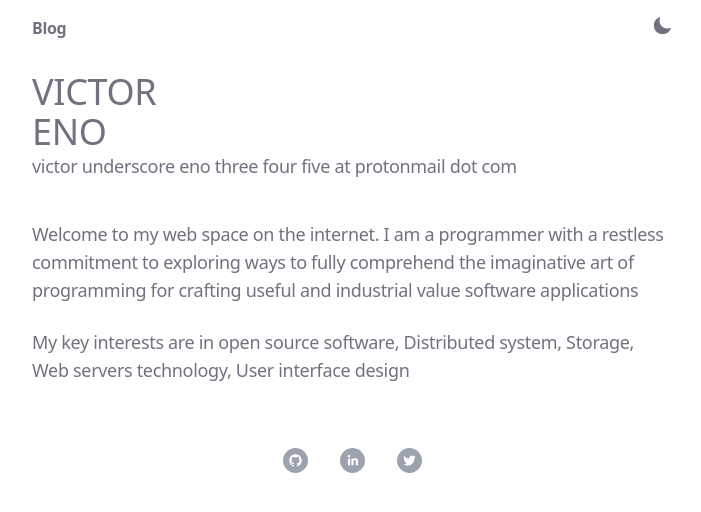
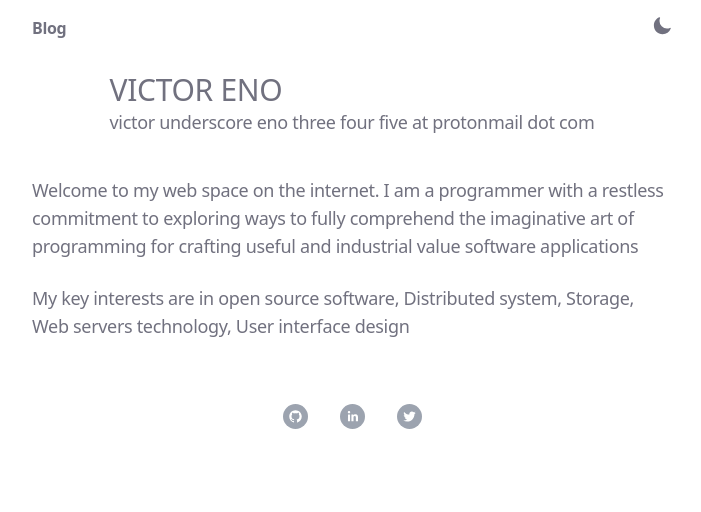
Before and after one commit to victor-eno/vicjournals, a Next.js app: page /about in a window 1280 px wide. Shown: the top 512 px of the page, without its empty margins (288-989 px from the left). Built offline with nearby package versions, Linux system fonts and the light colour scheme.

Commit message:
testing changes

```diff
--- a/pages/about.js
+++ b/pages/about.js
@@ -35,23 +35,20 @@ import { ArrowLongRightIcon } from "@heroicons/react/24/outline";
 
        </nav>
 
-       <div className="flex justify-between p-4">
+       <div className="flex items-center justify-center p-4">
        <div>
-        <h1 className="vic1 text-4xl font-base left-0">
-          VICTOR
+       <h1 className="vic1 text-3xl font-base left-0">
+         VICTOR ENO
         </h1>
-        <h1 className="vic1 text-4xl font-base left-0">
-          ENO
-        </h1>
-        <p className="vic2">victor underscore eno three four five at
+        <p className="vic2 font-base">
+        victor underscore eno three four five at
         protonmail dot com
         </p>
         </div>
         </div>
+        <br></br>
 
       <main className="px-4">
-
-          <br></br>
 
           <div>
 
@@ -70,7 +67,6 @@ import { ArrowLongRightIcon } from "@heroicons/react/24/outline";
           <br></br>
       </main>
 
-
     </div>
   );
 }
--- a/pages/index.js
+++ b/pages/index.js
@@ -38,19 +38,17 @@ export default function Blog({ posts }) {
 
        </nav>
 
-       <div className="flex justify-between p-4">
+       <div className="flex items-center justify-center p-4">
        <div>
-       <h1 className="vic1 text-4xl font-base left-0">
-         INVARIANT
-        </h1>
-        <h1 className="vic1 text-4xl font-base left-0">
-         VIOLATION
+       <h1 className="vic1 text-3xl font-base left-0">
+         "Invariant Violation"
         </h1>
         <p className="vic2 font-base">
         Embracing the path to possibilities
         </p>
         </div>
         </div>
+        <br></br>
         <br></br>
         <br></br>
       <main>
```
